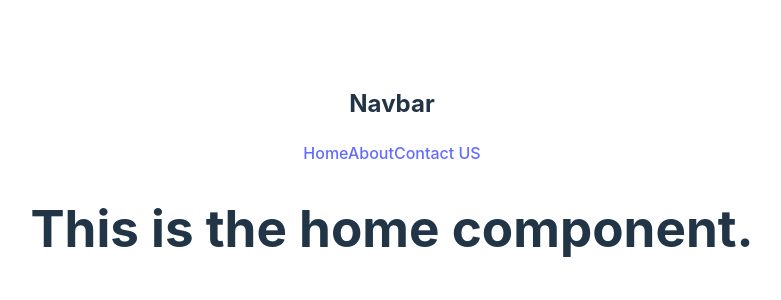
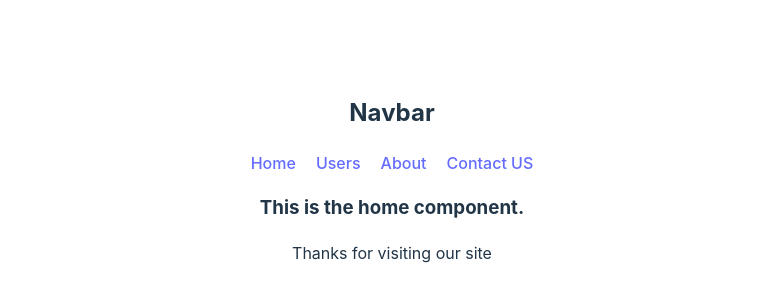
Before and after one commit to asirff399/introduction-to-react-router, a React (Vite) app: page / in a window 1280 px wide. Shown: the part 222-522 px from the top of the page, without its empty margins (248-1029 px from the left). Built offline with nearby package versions, Linux system fonts and the light colour scheme.

Commit message:
Nested router without realoding and add users component

```diff
--- /dev/null
+++ b/src/Components/Footer/Footer.jsx
@@ -0,0 +1,9 @@
+const Footer = () => {
+    return (
+        <div>
+            <p>Thanks for visiting our site</p>
+        </div>
+    );
+};
+
+export default Footer;
--- /dev/null
+++ b/src/Components/Header/Header.css
@@ -0,0 +1,3 @@
+nav a{
+    margin: 10px;
+}
--- a/src/Components/Header/Header.jsx
+++ b/src/Components/Header/Header.jsx
@@ -1,13 +1,16 @@
+import { Link } from "react-router-dom";
+import './Header.css'
 
 
 const Header = () => {
     return (
         <div>
             <h2>Navbar</h2>
-            <nav>
-                <a href="/">Home</a>
-                <a href="/about">About</a>
-                <a href="/contact">Contact US</a>
+            <nav className="navbar">
+                <Link to="/">Home</Link>
+                <Link to="/users">Users</Link>
+                <Link to="/about">About</Link>
+                <Link to="/contact">Contact US</Link>
             </nav>
         </div>
     );
--- a/src/Components/Home/Home.jsx
+++ b/src/Components/Home/Home.jsx
@@ -1,12 +1,14 @@
 import { Outlet } from "react-router-dom";
 import Header from "../Header/Header";
+import Footer from "../Footer/Footer";
 
 const Home = () => {
     return (
         <div>
             <Header></Header>
-            <h1>This is the home component.</h1>
+            <h3>This is the home component.</h3>
             <Outlet></Outlet>
+            <Footer></Footer>
         </div>
     );
 };
--- /dev/null
+++ b/src/Components/Users/Users.jsx
@@ -0,0 +1,9 @@
+const Users = () => {
+    return (
+        <div>
+            <h3>Our users</h3>
+        </div>
+    );
+};
+
+export default Users;
--- a/src/main.jsx
+++ b/src/main.jsx
@@ -6,6 +6,7 @@
 import Home from './Components/Home/Home';
 import About from './Components/About/About';
 import Contact from './Components/Contact/Contact';
+import Users from './Components/Users/Users';
 
 const router = createBrowserRouter([
   {
@@ -20,6 +21,10 @@
         path:'/contact',
         element: <Contact></Contact>
       },
+      {
+        path:'/users',
+        element: <Users></Users>
+      }
     ]
   },
 ])
```
